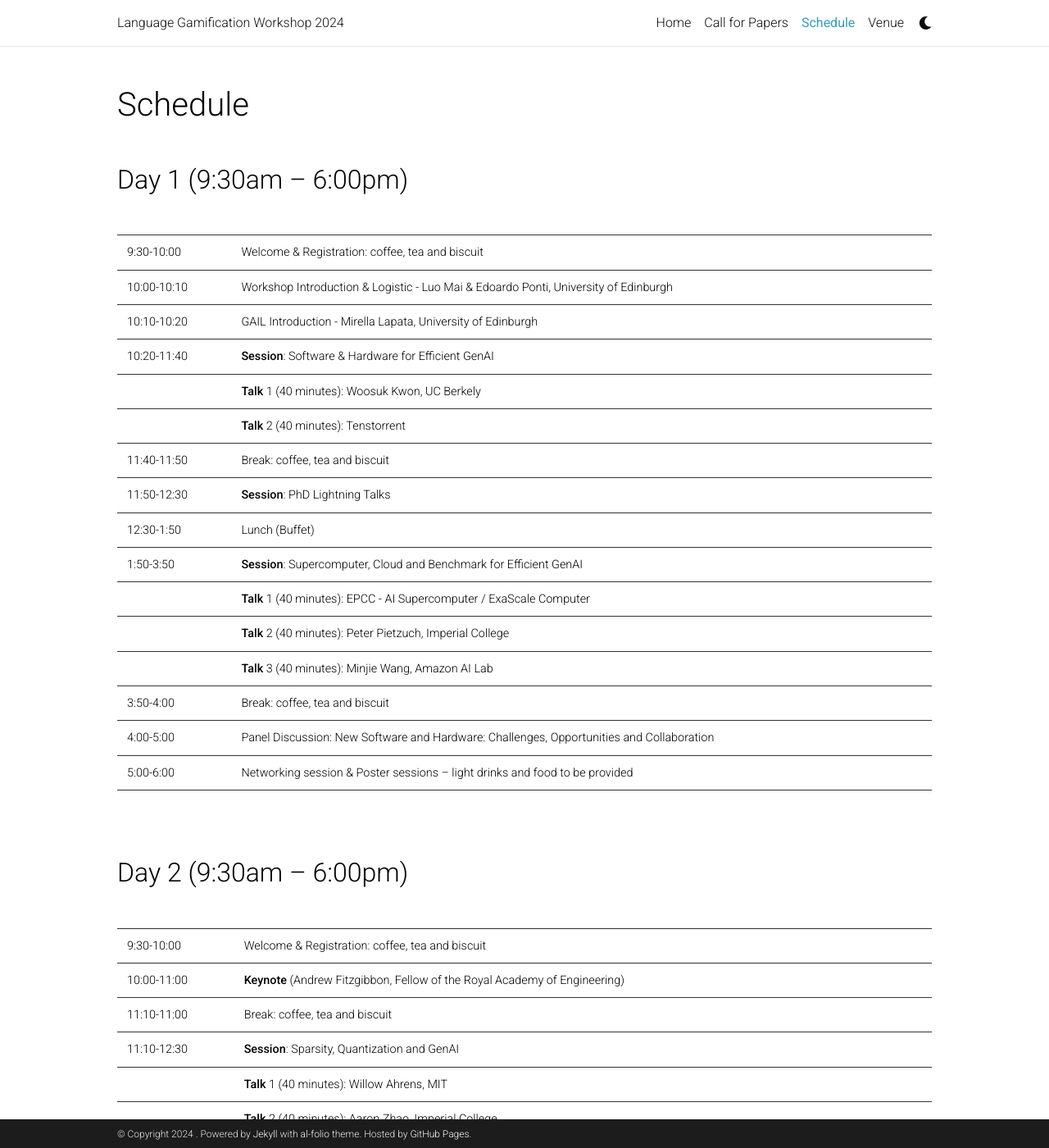
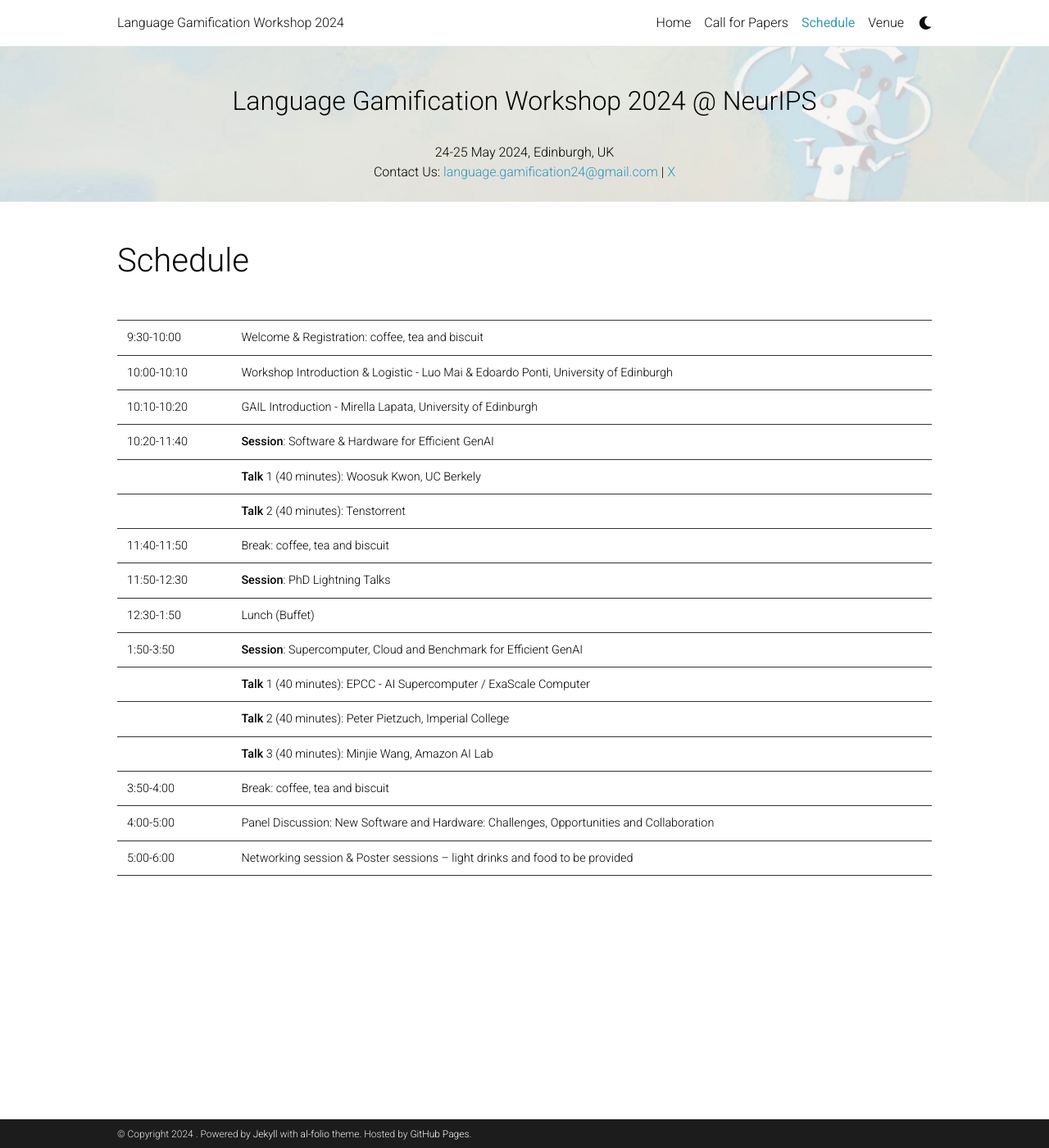
Before and after one commit to opensourcing-foundation-models/opensourcing-foundation-models.github.io, a Jekyll site: the page built from _pages/schedule.md, in a window 1280 px wide and 1400 px high. Shown: the whole window at 82% size. Built offline with Jekyll 4.4.1, drawn with Linux system fonts in a browser that asks for light colours; comment, search, counter and statistics services are not loaded; a style sheet for code colours, icons or effects is not loaded; some of the changed text lies outside the part shown.

```diff
--- a/_pages/schedule.md
+++ b/_pages/schedule.md
@@ -1,15 +1,11 @@
 ---
-layout: page
+layout: default2
 permalink: /schedule/
 title: Schedule
 nav: true
 nav_order: 3
 ---
 # Schedule
-
-<br>
-
-## Day 1 (9:30am – 6:00pm)
 
 <br>
 
@@ -30,25 +26,3 @@ nav_order: 3
 | 4:00-5:00   | Panel Discussion: New Software and Hardware: Challenges, Opportunities and Collaboration |
 | 5:00-6:00   | Networking session & Poster sessions – light drinks and food to be provided |
 | | |
-
-<br>
-
-## Day 2 (9:30am – 6:00pm)
-
-<br>
-
-| 9:30-10:00  | Welcome & Registration: coffee, tea and biscuit         |
-| 10:00-11:00 | **Keynote** (Andrew Fitzgibbon, Fellow of the Royal Academy of Engineering)     |
-| 11:10-11:00 | Break: coffee, tea and biscuit                                       |
-| 11:10-12:30 | **Session**: Sparsity, Quantization and GenAI                   |
-|             | **Talk** 1 (40 minutes): Willow Ahrens, MIT      |
-|             | **Talk** 2 (40 minutes): Aaron Zhao, Imperial College |
-| 12:30-1:50  | Lunch (Buffet)                             |
-| 1:50-3:50   | **Session**: Efficient Models and Methods for GenAI |
-|             | **Talk** 1 (40 minutes): Cohere AI              |
-|             | **Talk** 2 (40 minutes): Malted AI              |
-|             | **Talk** 3 (40 minutes): Alex Tong, MILA        |
-| 3:50-4:00   | Break: coffee, tea and biscuit                                       |
-| 4:00-5:00   | Panel Discussion: New Models and Methods: Challenges, Opportunities and Collaboration |
-| 5:00-6:00   | Networking session & Poster sessions – light drinks and food to be provided |
-| | |
```
Also changed, not shown: _pages/call_for_paper.md (+10 -11 lines), _pages/home.md (+22 -38 lines), _pages/venue.md (+0 -2 lines), assets/img/organizers/antreas_antoniou.jpg (deleted), assets/img/organizers/edoardo_ponti.jpg (deleted), assets/img/organizers/elle_michelle_yang.jpg (added), assets/img/organizers/florian_strub.jpeg (added), assets/img/organizers/kenny_smith.jpeg (added), assets/img/organizers/luo_mai.jpg (deleted), assets/img/organizers/mathieu_rita.jpg (added), assets/img/organizers/mirella_lapata.jpg (deleted), assets/img/organizers/olivier_pietquin.jpg (added), assets/img/organizers/pasquale_minervini.jpg (deleted), assets/img/organizers/xuan-sun.png (deleted), 3 more files.
